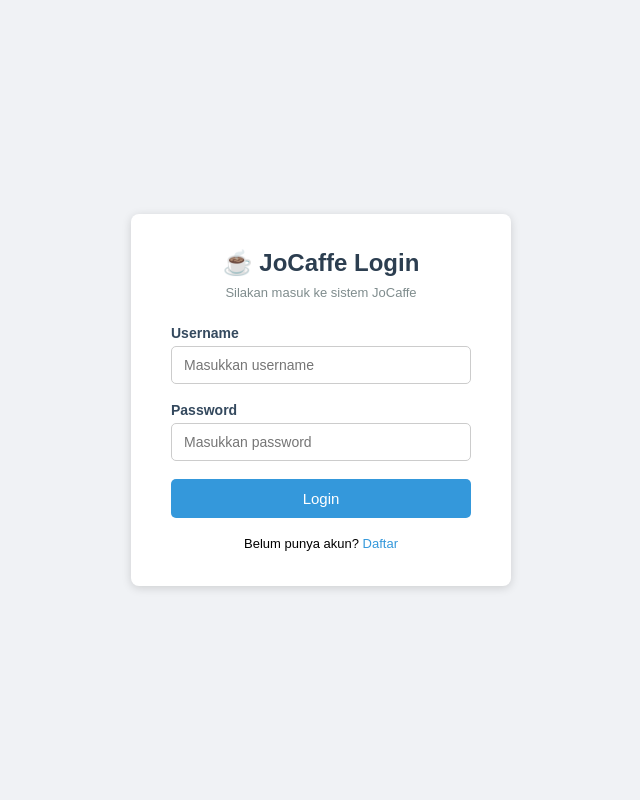
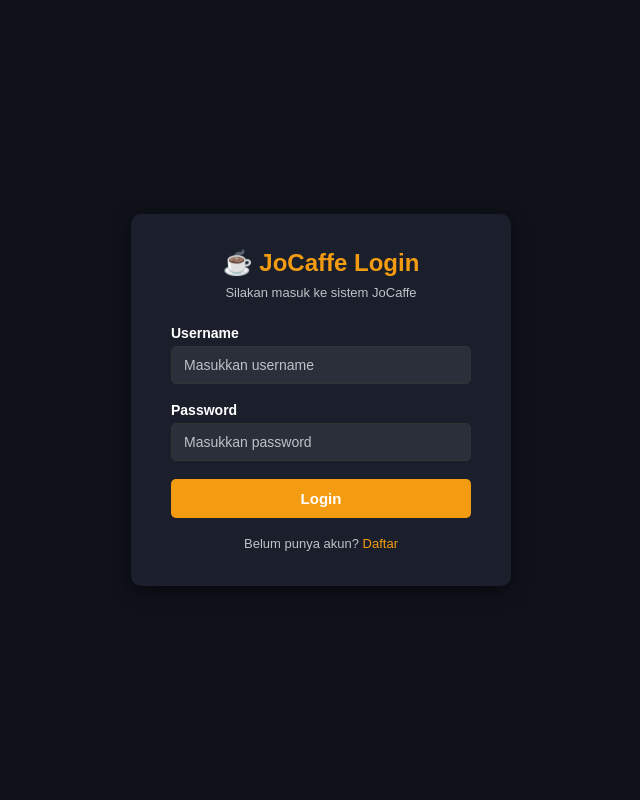
Before and after one commit to ifantrijm/jocafe, a PHP site: page /login.php in a window 1280 px wide. Shown: the whole page, without its empty margins (319-959 px from the left). Run offline with PHP 8.4, Linux system fonts and the light colour scheme; a stand-in replaces the project's code that opens the database connection.

Commit message:
bysazkia update colour

```diff
--- a/login.php
+++ b/login.php
@@ -63,21 +63,30 @@ if (isset($_POST['btn_login'])) {
     /* ---- RESET & BASE ---- */
     * { margin: 0; padding: 0; box-sizing: border-box; }
 
+    :root {
+        --bg: #0f121a;
+        --card: #1a1f2b;
+        --accent: #f39c12;
+        --white: #ffffff;
+        --gray: #bdc3c7;
+    }
+
     body {
         font-family: Arial;
-            background-color: #f0f2f5;
+        background-color: var(--bg);
         display: flex;
         justify-content: center;
         align-items: center;
         min-height: 100vh;
+        color: var(--white);
     }
 
     /* ---- CARD ---- */
     .card {
-            background: white;
+        background: var(--card);
         padding: 35px 40px;
-            border-radius: 8px;
-            box-shadow: 0 2px 10px rgba(0,0,0,0.15);
+        border-radius: 10px;
+        box-shadow: 0 5px 20px rgba(0,0,0,0.5);
         width: 100%;
         max-width: 380px;
     }
@@ -85,12 +94,12 @@ if (isset($_POST['btn_login'])) {
     .card h2 {
         text-align: center;
         margin-bottom: 8px;
-            color: #2c3e50;
+        color: var(--accent);
     }
 
     .card p.subtitle {
         text-align: center;
-            color: #7f8c8d;
+        color: var(--gray);
         font-size: 13px;
         margin-bottom: 25px;
     }
@@ -101,42 +110,51 @@ if (isset($_POST['btn_login'])) {
         font-size: 14px;
         font-weight: bold;
         margin-bottom: 5px;
-            color: #34495e;
+        color: var(--white);
     }
 
     input[type="text"],
     input[type="password"] {
         width: 100%;
         padding: 10px 12px;
-            border: 1px solid #ccc;
+        border: 1px solid #333;
         border-radius: 5px;
         font-size: 14px;
         margin-bottom: 18px;
+        background-color: #2a2f3a;
+        color: var(--white);
+    }
+
+    input::placeholder {
+        color: var(--gray);
     }
 
     input[type="text"]:focus,
     input[type="password"]:focus {
-            border-color: #3498db;
+        border-color: var(--accent);
         outline: none;
     }
 
     button {
         width: 100%;
         padding: 11px;
-            background-color: #3498db;
-            color: white;
+        background-color: var(--accent);
+        color: var(--white);
         border: none;
         border-radius: 5px;
         font-size: 15px;
         cursor: pointer;
+        font-weight: bold;
     }
 
-        button:hover { background-color: #2980b9; }
+    button:hover {
+        background-color: #d68910;
+    }
 
     /* ---- PESAN ERROR ---- */
     .pesan-error {
-            background-color: #fdecea;
-            color: #c0392b;
+        background-color: #2c1b1b;
+        color: #e74c3c;
         border: 1px solid #e74c3c;
         padding: 10px 12px;
         border-radius: 5px;
@@ -149,10 +167,17 @@ if (isset($_POST['btn_login'])) {
         text-align: center;
         margin-top: 18px;
         font-size: 13px;
+        color: var(--gray);
     }
 
-        .link-register a { color: #3498db; text-decoration: none; }
-        .link-register a:hover { text-decoration: underline; }
+    .link-register a {
+        color: var(--accent);
+        text-decoration: none;
+    }
+
+    .link-register a:hover {
+        text-decoration: underline;
+    }
 </style>
 </head>
 <body>
```
Lines whose indentation alone changed are shown as unchanged.
